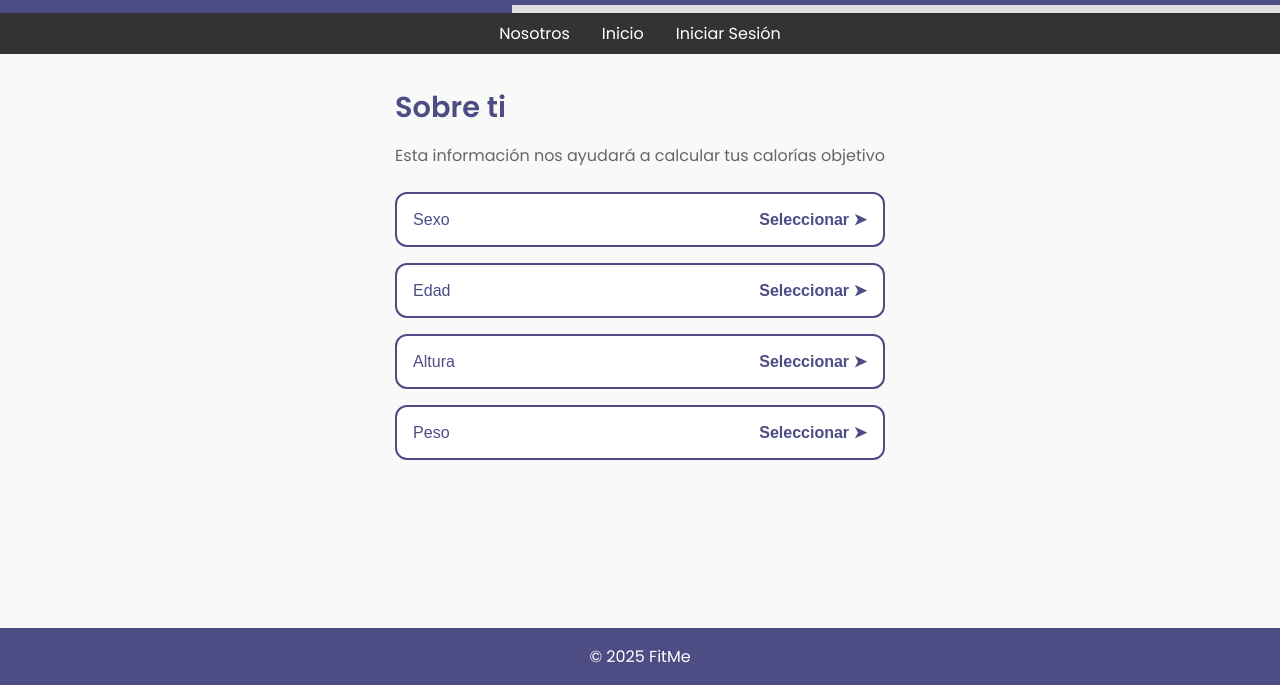
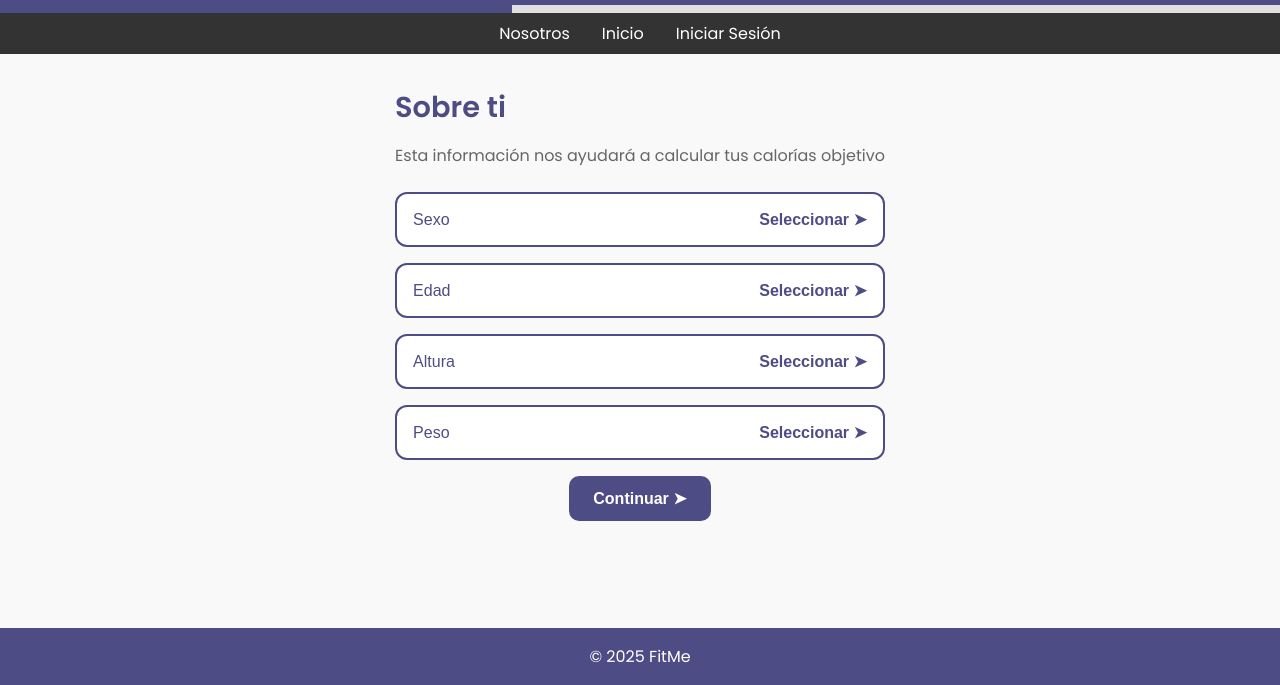
Before and after one commit to GrecoFisica/fitme, a plain HTML site: page registryprocess.html in a window 1280 px wide. Both pictures are taken after a click on the button 639 px from the left and 343 px from the top of the page. Shown: the part 115-800 px from the top of the page. Drawn offline with Linux system fonts and the light colour scheme.

Commit message:
Update registryprocess.html

```diff
--- a/registryprocess.html
+++ b/registryprocess.html
@@ -63,6 +63,9 @@
                 <button type="button" class="opcion">Edad <span>Seleccionar ➤</span></button>
                 <button type="button" class="opcion">Altura <span>Seleccionar ➤</span></button>
                 <button type="button" class="opcion">Peso <span>Seleccionar ➤</span></button>
+
+                <button type="button" id="continuarPaso2" class="boton-continuar">Continuar ➤</button>
+
               </section>
 
               <section id="paso3" class="seccion">
```
